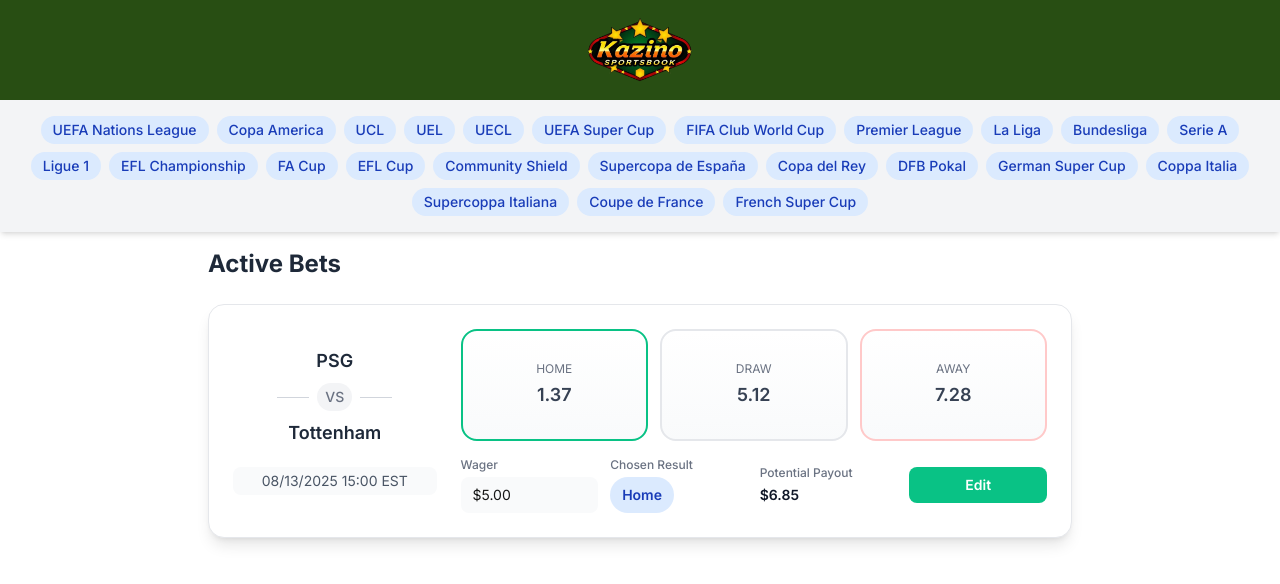
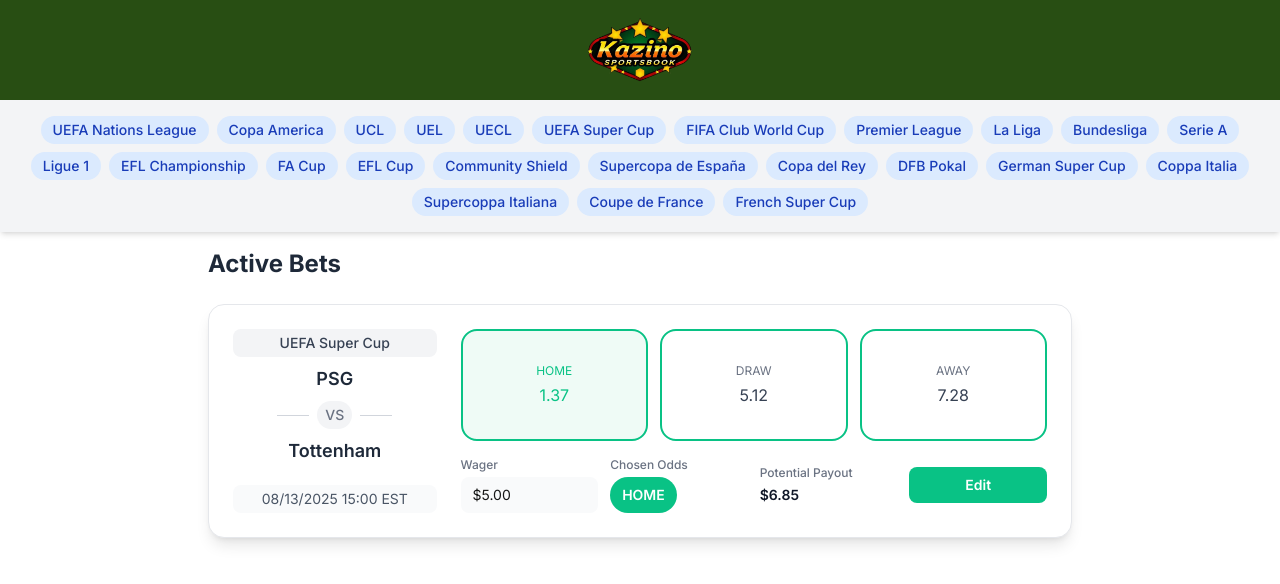
Before and after one commit to kazitishan/Kazino-Sportsbook, a Next.js app in the folder frontend/: page /profile/active-bets in a window 1280 px wide. Shown: the top 584 px of the page. Built offline with nearby package versions, Linux system fonts and the light colour scheme.

Commit message:
Updated the ActiveBet, Match, and PastBet components to better match each other's style and to handle user input.

```diff
--- a/frontend/src/app/profile/active-bets/page.js
+++ b/frontend/src/app/profile/active-bets/page.js
@@ -8,7 +8,7 @@
     awayTeam: "Tottenham",
     odds: ["1.37", "5.12", "7.28"],
     wager: "$5.00",
-    chosenResult: "Home",
+    chosenResult: "HOME",
     potentialPayout: "$6.85",
     link: "/football/europe/uefa-super-cup/psg-tottenham/8CroQLLc/"
   };
--- a/frontend/src/app/profile/past-bets/page.js
+++ b/frontend/src/app/profile/past-bets/page.js
@@ -8,12 +8,10 @@
     homeTeam: "FC Porto",
     awayTeam: "Al Ahly",
     odds: ["1.73", "4.02", "4.50"],
-    actualResult: "Away",
+    actualResult: "HOME",
     wager: "$5.00",
-    chosenResult: "Home",
-    potentialPayout: "$8.65",
-    actualPayout: "$0.00",
-    net: "-$5.00"
+    chosenResult: "HOME",
+    net: "+$5.00"
   };
 
   const winningBet = {
@@ -22,12 +20,10 @@
     homeTeam: "Juventus",
     awayTeam: "Manchester City",
     odds: ["5.00", "3.75", "1.70"],
-    actualResult: getResult("/football/world/fifa-club-world-cup/juventus-manchester-city/dzEgdp5F/#1x2"),
+    actualResult: "AWAY",
     wager: "$10.00",
-    chosenResult: "Home",
-    potentialPayout: "$21.00",
-    actualPayout: "$21.00",
-    net: "+$11.00"
+    chosenResult: "AWAY",
+    net: "+$7.00"
   };
 
   return (
@@ -35,6 +31,7 @@
       <h2 className="text-2xl font-bold mb-6 text-gray-800">Past Bets</h2>
       <PastBet pastBet={exampleBet} />
       <PastBet pastBet={winningBet} />
+      <p>{console.log(winningBet.actualResult)}</p>
     </div>
   );
 }
--- a/frontend/src/components/ActiveBet.jsx
+++ b/frontend/src/components/ActiveBet.jsx
@@ -3,12 +3,16 @@
 
 function ActiveBet({ activeBet }) {
     const [showEditOverlay, setShowEditOverlay] = useState(false);
+    const oddsTypes = ["HOME", "DRAW", "AWAY"];
 
     return (
         <>
             <div className="flex flex-col mb-4 p-6 bg-white shadow-lg hover:shadow-xl border border-gray-200 rounded-2xl transition-all duration-300 hover:scale-[1.02]">
                 <div className="flex items-center">
-                    <div className={`${activeBet.link} text-center w-1/4 flex flex-col justify-center space-y-2`}>
+                    <div data-match-link={activeBet.link} className="text-center w-1/4 flex flex-col justify-center space-y-2">
+                        <div className="bg-gray-100 rounded-lg px-3 py-1 mb-2">
+                            <p className="text-sm font-medium text-gray-700">{activeBet.competition}</p>
+                        </div>
                         <p className="font-semibold text-lg text-gray-800">{activeBet.homeTeam}</p>
                         <div className="flex items-center justify-center">
                             <div className="w-8 h-px bg-gray-300"></div>
@@ -21,18 +25,21 @@
 
                     <div className="w-3/4 flex flex-col gap-4 pl-6">
                         <div className="flex gap-3 h-full">
-                            <div className={`w-1/3 h-28 flex flex-col items-center justify-center bg-gradient-to-b from-white to-gray-50 border-2 ${activeBet.chosenResult === "Home" ? "border-[#09C285]" : "border-blue-200"} rounded-2xl px-4 py-3`}>
-                                <div className="text-xs text-gray-500 mb-1">HOME</div>
-                                <div className="font-semibold text-lg text-gray-700">{activeBet.odds[0]}</div>
-                            </div>
-                            <div className={`w-1/3 h-28 flex flex-col items-center justify-center bg-gradient-to-b from-white to-gray-50 border-2 ${activeBet.chosenResult === "Draw" ? "border-[#09C285]" : "border-gray-200"} rounded-2xl px-4 py-3`}>
-                                <div className="text-xs text-gray-500 mb-1">DRAW</div>
-                                <div className="font-semibold text-lg text-gray-700">{activeBet.odds[1]}</div>
-                            </div>
-                            <div className={`w-1/3 h-28 flex flex-col items-center justify-center bg-gradient-to-b from-white to-gray-50 border-2 ${activeBet.chosenResult === "Away" ? "border-[#09C285]" : "border-red-200"} rounded-2xl px-4 py-3`}>
-                                <div className="text-xs text-gray-500 mb-1">AWAY</div>
-                                <div className="font-semibold text-lg text-gray-700">{activeBet.odds[2]}</div>
-                            </div>
+                            {oddsTypes.map((oddType, index) => (
+                                <div
+                                    key={oddType}
+                                    className={`w-1/3 h-28 flex flex-col items-center justify-center border-2 ${
+                                        activeBet.chosenResult === oddType
+                                            ? 'border-[#09C285] bg-[#effbf6] text-[#09C285]'
+                                            : 'border-[#09C285] bg-white text-gray-700'
+                                    } rounded-2xl px-4 py-3`}
+                                >
+                                    <div className={`text-xs mb-1 ${
+                                        activeBet.chosenResult === oddType ? 'text-[#09C285]' : 'text-gray-500'
+                                    }`}>{oddType}</div>
+                                    <div>{activeBet.odds[index]}</div>
+                                </div>
+                            ))}
                         </div>
 
                         <div className="flex items-center gap-3 w-full">
@@ -44,13 +51,14 @@
                             </div>
 
                             <div className="w-1/4">
-                                <label className="block text-xs font-medium text-gray-500 mb-1">Chosen Result</label>
+                                <label className="block text-xs font-medium text-gray-500 mb-1">Chosen Odds</label>
                                 <div className={`inline-flex items-center justify-center px-3 py-2 text-sm rounded-full font-semibold ${
-                                    activeBet.chosenResult === "Home" ? "bg-blue-100 text-blue-800" :
-                                    activeBet.chosenResult === "Draw" ? "bg-gray-100 text-gray-800" :
-                                    "bg-red-100 text-red-800"
+                                    activeBet.chosenResult === "HOME" ? 'bg-[#09C285] text-white' :
+                                    activeBet.chosenResult === "DRAW" ? 'bg-[#09C285] text-white' :
+                                    activeBet.chosenResult === "AWAY" ? 'bg-[#09C285] text-white' :
+                                    'bg-gray-200 text-gray-600'
                                 }`}>
-                                    {activeBet.chosenResult}
+                                    {activeBet.chosenResult || '-'}
                                 </div>
                             </div>
 
@@ -72,7 +80,7 @@
                 </div>
             </div>
 
-            {/* Edit Overlay */}
+            {/* Edit Overlay remains exactly the same */}
             {showEditOverlay && (
                 <div className="fixed inset-0 bg-black bg-opacity-50 flex items-center justify-center z-50">
                     <div className="bg-white rounded-2xl p-6 w-full max-w-md">
--- a/frontend/src/components/Match.jsx
+++ b/frontend/src/components/Match.jsx
@@ -1,8 +1,42 @@
+"use client"
+import { useState, useEffect } from 'react';
+
 function Match({ match }) {
+    const [selectedOdd, setSelectedOdd] = useState(null);
+    const [wagerAmount, setWagerAmount] = useState('');
+    const [potentialPayout, setPotentialPayout] = useState('$0.00');
+    const oddsTypes = ["HOME", "DRAW", "AWAY"];
+
+    useEffect(() => {
+        if (selectedOdd && wagerAmount) {
+            const oddIndex = oddsTypes.indexOf(selectedOdd);
+            const payout = (parseFloat(wagerAmount) * parseFloat(match.odds[oddIndex])).toFixed(2);
+            setPotentialPayout(`$${payout}`);
+        } else {
+            setPotentialPayout('$0.00');
+        }
+    }, [selectedOdd, wagerAmount]);
+
+    const handleOddSelection = (oddType) => {
+        setSelectedOdd(prev => prev === oddType ? null : oddType);
+    };
+
+    const handleWagerChange = (e) => {
+        const value = e.target.value;
+        if (/^\d*\.?\d{0,2}$/.test(value) || value === '') {
+            setWagerAmount(value);
+        }
+    };
+
+    const isBetReady = selectedOdd && wagerAmount;
+
     return (
         <div className="flex flex-col mb-4 p-6 bg-white shadow-lg hover:shadow-xl border border-gray-200 rounded-2xl transition-all duration-300 hover:scale-[1.02]">
             <div className="flex items-center">
-                <div className={`${match.matchLink} text-center w-1/4 flex flex-col justify-center space-y-2`}>
+                <div
+                    data-match-link={match.matchLink}
+                    className="text-center w-1/4 flex flex-col justify-center space-y-2"
+                >
                     <p className="font-semibold text-lg text-gray-800">{match.homeTeam}</p>
                     <div className="flex items-center justify-center">
                         <div className="w-8 h-px bg-gray-300"></div>
@@ -15,44 +49,60 @@
 
                 <div className="w-3/4 flex flex-col gap-4 pl-6">
                     <div className="flex gap-3 h-full">
-                        <button className="w-1/3 h-28 bg-gradient-to-b from-white to-gray-50 border-2 border-blue-200 hover:border-[#09C285] hover:bg-gradient-to-b hover:from-[#09C285] hover:to-[#07a572] text-gray-700 hover:text-white px-4 py-3 rounded-2xl transition-all duration-300 hover:shadow-lg hover:-translate-y-1 font-semibold text-lg">
-                            <div className="text-xs text-gray-500 hover:text-white/80 mb-1">HOME</div>
-                            {match.odds[0]}
-                        </button>
-                        <button className="w-1/3 h-28 bg-gradient-to-b from-white to-gray-50 border-2 border-gray-200 hover:border-[#09C285] hover:bg-gradient-to-b hover:from-[#09C285] hover:to-[#07a572] text-gray-700 hover:text-white px-4 py-3 rounded-2xl transition-all duration-300 hover:shadow-lg hover:-translate-y-1 font-semibold text-lg">
-                            <div className="text-xs text-gray-500 hover:text-white/80 mb-1">DRAW</div>
-                            {match.odds[1]}
-                        </button>
-                        <button className="w-1/3 h-28 bg-gradient-to-b from-white to-gray-50 border-2 border-red-200 hover:border-[#09C285] hover:bg-gradient-to-b hover:from-[#09C285] hover:to-[#07a572] text-gray-700 hover:text-white px-4 py-3 rounded-2xl transition-all duration-300 hover:shadow-lg hover:-translate-y-1 font-semibold text-lg">
-                            <div className="text-xs text-gray-500 hover:text-white/80 mb-1">AWAY</div>
-                            {match.odds[2]}
-                        </button>
+                        {oddsTypes.map((oddType, index) => (
+                            <button
+                                key={oddType}
+                                className={`w-1/3 h-28 border-2 border-[#09C285] ${
+                                    selectedOdd === oddType
+                                        ? 'bg-[#effbf6] text-[#09C285]'
+                                        : 'bg-white text-gray-700 hover:-translate-y-1'
+                                } px-4 py-3 rounded-2xl transition-all duration-300 font-semibold text-lg`}
+                                onClick={() => handleOddSelection(oddType)}
+                            >
+                                <div className={`text-xs mb-1 ${
+                                    selectedOdd === oddType ? 'text-[#09C285]' : 'text-gray-500'
+                                }`}>{oddType}</div>
+                                {match.odds[index]}
+                            </button>
+                        ))}
                     </div>
 
                     <div className="flex items-center gap-3 w-full">
                         <div className="w-1/4">
                             <label className="block text-xs font-medium text-gray-500 mb-1">Wager</label>
                             <input
-                                type="number"
+                                type="text"
+                                inputMode="decimal"
                                 className="w-full px-3 py-2 text-sm border border-gray-300 rounded-lg focus:ring-2 focus:ring-[#09C285] focus:border-transparent"
                                 placeholder="$0.00"
+                                value={wagerAmount}
+                                onChange={handleWagerChange}
                             />
                         </div>
 
                         <div className="w-1/4">
                             <label className="block text-xs font-medium text-gray-500 mb-1">Chosen Odds</label>
-                            <div className="inline-flex items-center justify-center px-3 py-2 text-sm bg-[#09C285] text-white rounded-full font-semibold">
-                                -
+                            <div className={`inline-flex items-center justify-center px-3 py-2 text-sm rounded-full font-semibold ${
+                                selectedOdd ? 'bg-[#09C285] text-white' : 'bg-gray-200 text-gray-600'
+                            }`}>
+                                {selectedOdd || '-'}
                             </div>
                         </div>
 
                         <div className="w-1/4">
                             <label className="block text-xs font-medium text-gray-500 mb-1">Potential Payout</label>
-                            <div className="text-sm font-semibold text-gray-900">$0.00</div>
+                            <div className="text-sm font-semibold text-gray-900">
+                                {potentialPayout}
+                            </div>
                         </div>
 
                         <div className="w-1/4">
-                            <button className="w-full bg-[#09C285] hover:bg-[#07a572] text-white text-sm font-semibold py-2 px-4 rounded-lg transition-colors duration-300">
+                            <button
+                                className={`w-full text-white text-sm font-semibold py-2 px-4 rounded-lg transition-colors duration-300 ${
+                                    isBetReady ? 'bg-[#09C285] hover:bg-[#07a572]' : 'bg-gray-400 cursor-not-allowed'
+                                }`}
+                                disabled={!isBetReady}
+                            >
                                 Place Bet
                             </button>
                         </div>
--- a/frontend/src/components/PastBet.jsx
+++ b/frontend/src/components/PastBet.jsx
@@ -1,95 +1,75 @@
 function PastBet({ pastBet }) {
-    const isWin = pastBet.chosenResult === pastBet.actualResult;
+    const isWin = pastBet.chosenResult == pastBet.actualResult;
+    const oddsTypes = ["HOME", "DRAW", "AWAY"];
     const netColor = isWin ? "text-[#09C285]" : "text-red-500";
 
     return (
         <div className="flex flex-col mb-4 p-6 bg-white shadow-lg hover:shadow-xl border border-gray-200 rounded-2xl transition-all duration-300 hover:scale-[1.02]">
             <div className="flex items-center">
-                {/* Left side */}
-                <div className="w-1/2 pr-4 border-r border-gray-100">
-                    <div className="flex items-center mb-3">
-                        <div className="bg-gray-100 rounded-lg px-3 py-1">
+                <div className="text-center w-1/4 flex flex-col justify-center space-y-2">
+                    <div className="bg-gray-100 rounded-lg px-3 py-1 mb-2">
                         <p className="text-sm font-medium text-gray-700">{pastBet.competition}</p>
                     </div>
-                    </div>
-
-                    <div className="space-y-3">
-                        <div className="flex flex-col items-center">
                     <p className="font-semibold text-lg text-gray-800">{pastBet.homeTeam}</p>
-                            <div className="flex items-center justify-center my-2">
+                    <div className="flex items-center justify-center">
                         <div className="w-8 h-px bg-gray-300"></div>
                         <span className="mx-2 text-sm font-medium text-gray-500 bg-gray-100 px-2 py-1 rounded-full">VS</span>
                         <div className="w-8 h-px bg-gray-300"></div>
                     </div>
                     <p className="font-semibold text-lg text-gray-800">{pastBet.awayTeam}</p>
+                    <p className="text-sm text-gray-600 mt-3 bg-gray-50 px-3 py-1 rounded-lg">{pastBet.dateTime}</p>
                 </div>
 
-                        <div className="flex justify-center gap-4 mt-4">
-                            <div className="text-center border-2 border-blue-200 rounded-lg px-3 py-2">
-                                <p className="text-xs text-gray-500 mb-1">Home</p>
-                                <p className="font-medium">{pastBet.odds[0]}</p>
+                <div className="w-3/4 flex flex-col gap-4 pl-6">
+                    <div className="flex gap-3 h-full">
+                        {oddsTypes.map((oddType, index) => (
+                            <div
+                                key={oddType}
+                                className={`w-1/3 h-28 flex flex-col items-center justify-center border-2 ${
+                                    pastBet.chosenResult === oddType
+                                        ? isWin
+                                            ? 'border-[#09C285] bg-[#effbf6] text-[#09C285]'
+                                            : 'border-red-500 bg-red-50 text-red-500'
+                                        : 'border-gray-200 bg-white text-gray-700'
+                                } rounded-2xl px-4 py-3`}
+                            >
+                                <div className={`text-xs mb-1 ${
+                                    pastBet.chosenResult === oddType
+                                        ? isWin ? 'text-[#09C285]' : 'text-red-500'
+                                        : 'text-gray-500'
+                                }`}>{oddType}</div>
+                                <div>{pastBet.odds[index]}</div>
                             </div>
-                            <div className="text-center border-2 border-gray-200 rounded-lg px-3 py-2">
-                                <p className="text-xs text-gray-500 mb-1">Draw</p>
-                                <p className="font-medium">{pastBet.odds[1]}</p>
+                        ))}
                     </div>
-                            <div className="text-center border-2 border-red-200 rounded-lg px-3 py-2">
-                                <p className="text-xs text-gray-500 mb-1">Away</p>
-                                <p className="font-medium">{pastBet.odds[2]}</p>
+
+                    <div className="flex items-center gap-3 w-full">
+                        <div className="w-1/4">
+                            <label className="block text-xs font-medium text-gray-500 mb-1">Wager</label>
+                            <div className="w-full px-3 py-2 text-sm bg-gray-50 rounded-lg">
+                                {pastBet.wager}
                             </div>
                         </div>
 
-                        <div className="mt-3 text-center">
-                            <p className="text-sm text-gray-600 bg-gray-50 px-3 py-1 rounded-lg inline-block">
-                                {pastBet.dateTime}
-                            </p>
-                        </div>
+                        <div className="w-1/4">
+                            <label className="block text-xs font-medium text-gray-500 mb-1">Chosen Odds</label>
+                            <div className='inline-flex items-center justify-center px-3 py-2 text-sm rounded-full font-semibold bg-[#09C285] text-white'>
+                                {pastBet.chosenResult || '-'}
                             </div>
                         </div>
 
-                {/* Right side */}
-                <div className="w-1/2 pl-6">
-                    <div className="flex flex-col gap-4 h-full">
-                        <div className="flex items-center justify-between">
-                            <p className="text-sm font-medium text-gray-500">Wager</p>
-                            <p className="font-semibold">{pastBet.wager}</p>
-                        </div>
-
-                        <div className="flex items-center justify-between">
-                            <p className="text-sm font-medium text-gray-500">Chosen Result</p>
-                            <div className={`px-3 py-1 rounded-full text-sm font-semibold ${
-                                pastBet.chosenResult === "Home" ? "bg-blue-100 text-blue-800" :
-                                pastBet.chosenResult === "Draw" ? "bg-gray-100 text-gray-800" :
-                                "bg-red-100 text-red-800"
-                            }`}>
-                                {pastBet.chosenResult}
+                        <div className="w-1/4">
+                            <label className="block text-xs font-medium text-gray-500 mb-1">Actual Result</label>
+                            <div className="inline-flex items-center justify-center px-3 py-2 text-sm rounded-full font-semibold bg-[#09C285] text-white">
+                                {pastBet.actualResult || '-'}
                             </div>
                         </div>
 
-                        <div className="flex items-center justify-between">
-                            <p className="text-sm font-medium text-gray-500">Actual Result</p>
-                            <div className={`px-3 py-1 rounded-full text-sm font-semibold ${
-                                pastBet.actualResult === "Home" ? "bg-blue-100 text-blue-800" :
-                                pastBet.actualResult === "Draw" ? "bg-gray-100 text-gray-800" :
-                                "bg-red-100 text-red-800"
-                            }`}>
-                                {pastBet.actualResult}
+                        <div className="w-1/4">
+                            <label className="block text-xs font-medium text-gray-500 mb-1">Net Payout</label>
+                            <div className={`text-sm font-semibold ${netColor}`}>
+                                {pastBet.net}
                             </div>
-                        </div>
-
-                        <div className="flex items-center justify-between">
-                            <p className="text-sm font-medium text-gray-500">Potential Payout</p>
-                            <p className="font-semibold">{pastBet.potentialPayout}</p>
-                        </div>
-
-                        <div className="flex items-center justify-between">
-                            <p className="text-sm font-medium text-gray-500">Actual Payout</p>
-                            <p className={`font-semibold ${isWin ? "text-[#09C285]" : "text-red-500"}`}>{pastBet.actualPayout}</p>
-                        </div>
-
-                        <div className="flex items-center justify-between pt-3 border-t border-gray-100">
-                            <p className="text-sm font-medium text-gray-500">Net Result</p>
-                            <p className={`font-semibold text-lg ${netColor}`}>{pastBet.net}</p>
                         </div>
                     </div>
                 </div>
```
Also changed, not shown: 2 other files (tests, documents, lock files or other folders). Lines whose indentation alone changed are shown as unchanged.
